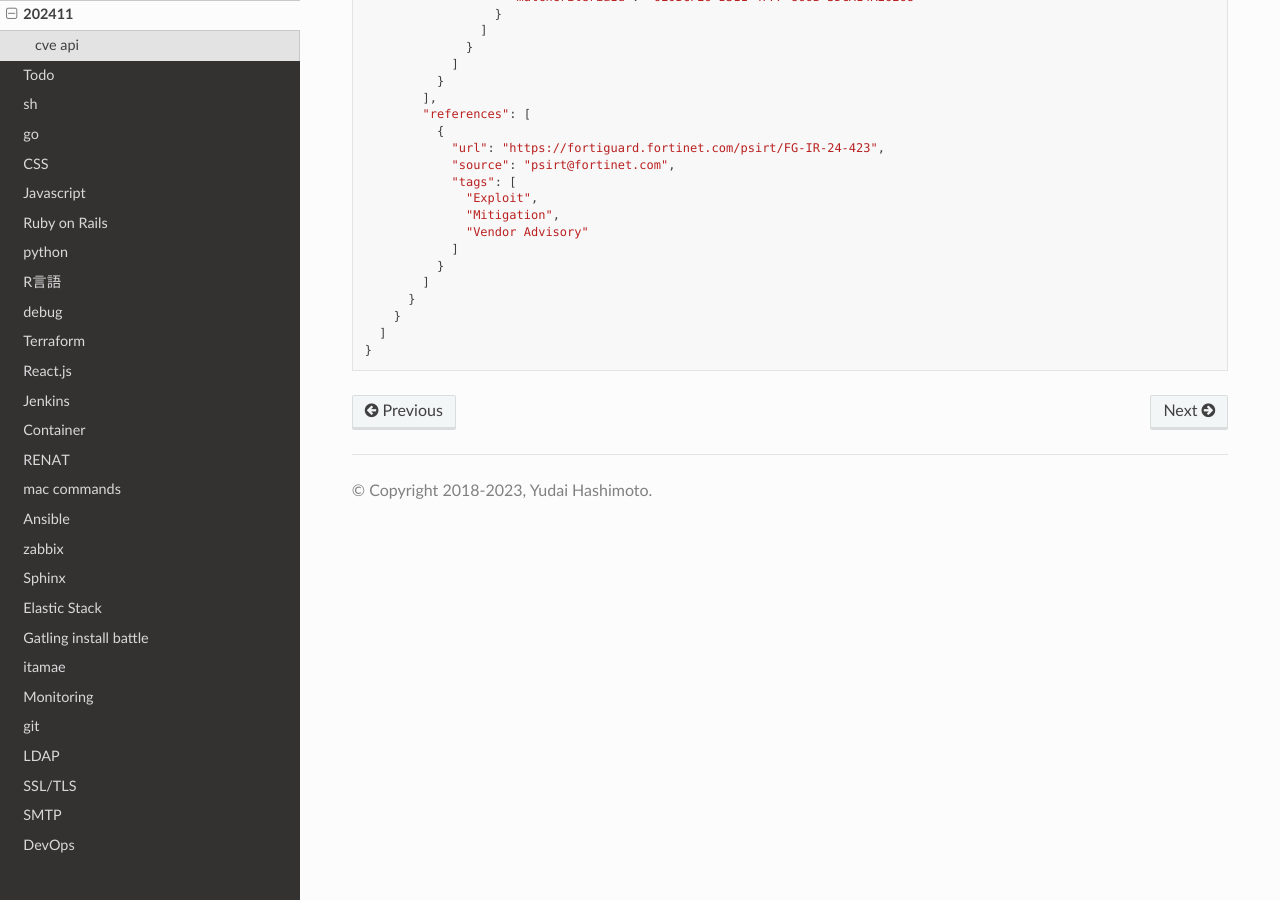
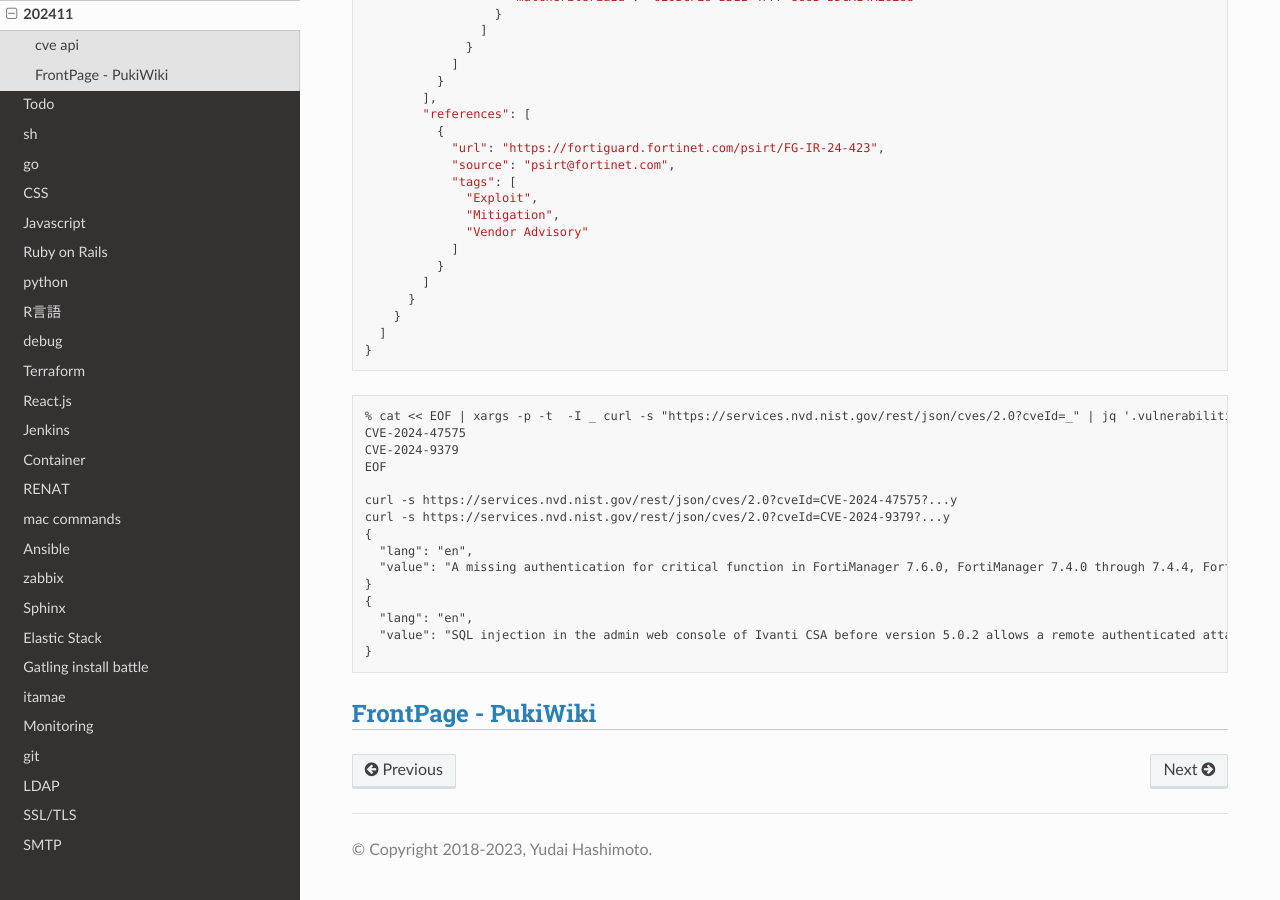
Before and after one commit to jp7fkf/JP7FKF-Warehouse, a Sphinx documentation site: the page built from source/dialy/202411.md, in a window 1280 px wide and 900 px high, scrolled down 3028 px. Built offline with Sphinx 7.4.7 and the Read the Docs theme 3.1.0, drawn with Linux system fonts in a browser that asks for light colours.

Commit message:
2024-11-07 00:39:08 JST

````diff
--- a/source/dialy/202411.md
+++ b/source/dialy/202411.md
@@ -189,3 +189,22 @@
   ]
 }
 ```
+```
+% cat << EOF | xargs -p -t  -I _ curl -s "https://services.nvd.nist.gov/rest/json/cves/2.0?cveId=_" | jq '.vulnerabilities[0].cve.descriptions[]|select(.lang == "en")'
+CVE-2024-47575
+CVE-2024-9379
+EOF
+
+curl -s https://services.nvd.nist.gov/rest/json/cves/2.0?cveId=CVE-2024-47575?...y
+curl -s https://services.nvd.nist.gov/rest/json/cves/2.0?cveId=CVE-2024-9379?...y
+{
+  "lang": "en",
+  "value": "A missing authentication for critical function in FortiManager 7.6.0, FortiManager 7.4.0 through 7.4.4, FortiManager 7.2.0 through 7.2.7, FortiManager 7.0.0 through 7.0.12, FortiManager 6.4.0 through 6.4.14, FortiManager 6.2.0 through 6.2.12, Fortinet FortiManager Cloud 7.4.1 through 7.4.4, FortiManager Cloud 7.2.1 through 7.2.7, FortiManager Cloud 7.0.1 through 7.0.13, FortiManager Cloud 6.4.1 through 6.4.7 allows attacker to execute arbitrary code or commands via specially crafted requests."
+}
+{
+  "lang": "en",
+  "value": "SQL injection in the admin web console of Ivanti CSA before version 5.0.2 allows a remote authenticated attacker with admin privileges to run arbitrary SQL statements."
+}
+```
+
+## [FrontPage - PukiWiki](https://home.wakatabe.com/ryo/wiki/)
````
